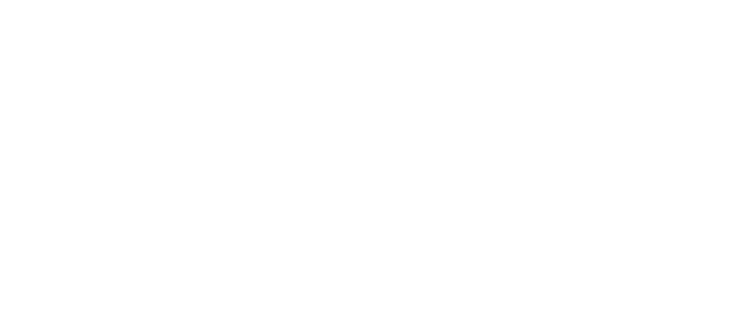
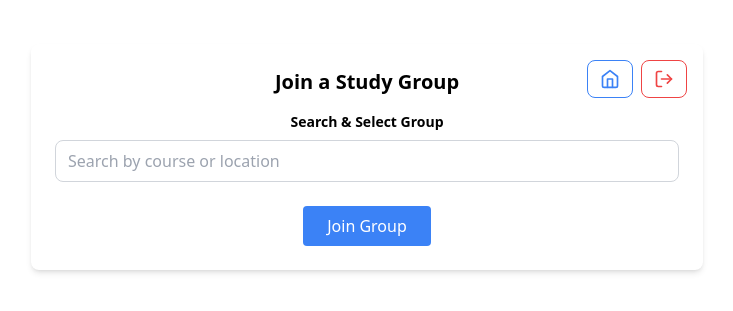
Before and after one commit to UTD-Fall-2024-Sec-6/Group-7, a React (Vite) app in the folder classcohort/app/: page /join in a window 1280 px wide. Before the commit this address had no page. Shown: the part 275-586 px from the top of the page, without its empty margins (273-1006 px from the left). Built offline with nearby package versions, Linux system fonts and the light colour scheme.

Commit message:
adding join group page with updates

```diff
--- a/classcohort/app/package.json
+++ b/classcohort/app/package.json
@@ -10,7 +10,8 @@
   },
   "dependencies": {
     "react": "^18.3.1",
-    "react-dom": "^18.3.1"
+    "react-dom": "^18.3.1",
+    "react-icons": "^5.3.0"
   },
   "devDependencies": {
     "@eslint/js": "^9.9.0",
--- a/classcohort/app/src/App.jsx
+++ b/classcohort/app/src/App.jsx
@@ -7,6 +7,7 @@ import Chat from "./chat.jsx";
 import Select from "./Select.jsx"
 import "./App.css";
 import { BrowserRouter as Router, Route, Routes } from "react-router-dom";
+import JoinGroup from "./join.jsx";
 
 function App() {
   return (
@@ -18,6 +19,7 @@ function App() {
         <Route path="/app" element={<Homepage />} />
         <Route path="/create" element={<Create />} />
         <Route path="/chat" element={<Chat />} />
+        <Route path="/join" element={<JoinGroup />} />
         <Route path="/select" element={<Select />} />
       </Routes>
     </Router>
--- a/classcohort/app/src/homepage.jsx
+++ b/classcohort/app/src/homepage.jsx
@@ -28,7 +28,7 @@ const Homepage = () => {
 
           {/* Buttons */}
           <div className="flex justify-center space-x-4 mt-4">
-          <button
+            <button
               onClick={() => navigate("/create")}
               className="px-4 py-2 bg-green-500 text-white rounded hover:bg-green-600"
             >
@@ -40,6 +40,12 @@ const Homepage = () => {
             >
               Select
             </button>
+            <button
+              onClick={() => navigate("/join")}
+              className="px-4 py-2 bg-yellow-500 text-white rounded hover:bg-yellow-600"
+            >
+              Join
+            </button>
           </div>
         </div>
       </main>
--- /dev/null
+++ b/classcohort/app/src/join.jsx
@@ -0,0 +1,206 @@
+import React, { useState, useEffect, useRef } from "react";
+import { useNavigate } from "react-router-dom";
+import { FiLogOut, FiHome } from "react-icons/fi";
+
+const JoinGroup = () => {
+  const navigate = useNavigate();
+
+  const [studyGroups, setStudyGroups] = useState([]);
+  const [searchQuery, setSearchQuery] = useState("");
+  const [selectedGroup, setSelectedGroup] = useState(null);
+  const [showDropdown, setShowDropdown] = useState(false);
+  const [errorMessage, setErrorMessage] = useState("");
+  const dropdownRef = useRef(null);
+
+  const currentUser = "currentUser";
+
+  useEffect(() => {
+    const existingGroups = JSON.parse(localStorage.getItem("studyGroups")) || [];
+    const defaultGroups = [
+      {
+        courseName: "Math 101",
+        location: "Library Room 2",
+        dateTime: new Date().setHours(new Date().getHours() + 2),
+        memberLimit: 5,
+        members: []
+      }
+    ];
+
+    const mergedGroups = [...existingGroups];
+
+    defaultGroups.forEach((defaultGroup) => {
+      const exists = existingGroups.some(
+        (group) =>
+          group.courseName === defaultGroup.courseName &&
+          group.location === defaultGroup.location &&
+          group.dateTime === defaultGroup.dateTime
+      );
+
+      if (!exists) {
+        mergedGroups.push(defaultGroup);
+      }
+    });
+
+    localStorage.setItem("studyGroups", JSON.stringify(mergedGroups));
+    setStudyGroups(mergedGroups);
+  }, []);
+
+  useEffect(() => {
+    const handleClickOutside = (event) => {
+      if (dropdownRef.current && !dropdownRef.current.contains(event.target)) {
+        setShowDropdown(false);
+      }
+    };
+
+    document.addEventListener("mousedown", handleClickOutside);
+    return () => {
+      document.removeEventListener("mousedown", handleClickOutside);
+    };
+  }, []);
+
+  const handleSearch = (query) => {
+    setSearchQuery(query);
+
+    // Check for groups matching the search query
+    const matches = studyGroups.filter(
+      (group) =>
+        group.courseName.toLowerCase().includes(query.toLowerCase()) ||
+        group.location.toLowerCase().includes(query.toLowerCase())
+    );
+
+    if (query && matches.length === 0) {
+      setErrorMessage("No groups match your search query.");
+    } else {
+      setErrorMessage("");
+    }
+  };
+
+  const handleSelectGroup = (group) => {
+    setSelectedGroup(group);
+    setSearchQuery(
+      `${group.courseName} at ${group.location} on ${new Date(group.dateTime).toLocaleString()}`
+    );
+    setShowDropdown(false);
+    setErrorMessage("");
+  };
+
+  const handleJoinGroup = () => {
+    if (!selectedGroup) {
+      alert("Please select a group to join!");
+      return;
+    }
+
+    const { members = [], memberLimit } = selectedGroup;
+
+    // Check if user is already a member
+    if (members.includes(currentUser)) {
+      alert("You are already a member of this group!");
+      return;
+    }
+
+    // Check if group is full
+    if (members.length >= memberLimit) {
+      alert("This group is already full!");
+      return;
+    }
+
+    // Update the group's members
+    const updatedGroups = studyGroups.map((group) => {
+      if (group.dateTime === selectedGroup.dateTime) {
+        return { ...group, members: [...members, currentUser] };
+      }
+      return group;
+    });
+
+    // Save to localStorage and update state
+    localStorage.setItem("studyGroups", JSON.stringify(updatedGroups));
+    setStudyGroups(updatedGroups);
+
+    alert(`You have successfully joined the group for ${selectedGroup.courseName}`);
+    navigate("/app");
+  };
+
+  const handleSignOut = () => {
+    navigate("/signin");
+  };
+
+  const handleHomePage = () => {
+    navigate("/app");
+  };
+
+  const filteredGroups = studyGroups.filter(
+    (group) =>
+      group.courseName.toLowerCase().includes(searchQuery.toLowerCase()) ||
+      group.location.toLowerCase().includes(searchQuery.toLowerCase())
+  );
+
+  return (
+    <main className="h-screen flex items-center justify-center">
+      <div className="bg-white p-6 rounded-lg shadow-md w-full max-w-2xl relative">
+        <div className="absolute top-4 right-4 flex space-x-2">
+          <button
+            onClick={handleHomePage}
+            className="text-blue-500 hover:text-blue-600 px-3 py-2 rounded-lg border border-blue-500 hover:bg-blue-100 flex items-center space-x-1"
+            aria-label="HomePage"
+          >
+            <FiHome size={20} />
+          </button>
+          <button
+            onClick={handleSignOut}
+            className="text-red-500 hover:text-red-600 px-3 py-2 rounded-lg border border-red-500 hover:bg-red-100 flex items-center space-x-1"
+            aria-label="Sign Out"
+          >
+            <FiLogOut size={20} />
+          </button>
+        </div>
+
+        <h2 className="text-xl font-bold text-center mb-4">Join a Study Group</h2>
+
+        <div className="mb-4 relative" ref={dropdownRef}>
+          <label className="block text-sm font-bold mb-2">Search & Select Group</label>
+          <input
+            type="text"
+            value={searchQuery}
+            onChange={(e) => handleSearch(e.target.value)}
+            onFocus={() => setShowDropdown(true)}
+            placeholder="Search by course or location"
+            className="w-full px-3 py-2 border border-gray-300 rounded-lg focus:outline-none focus:ring-2 focus:ring-blue-500"
+          />
+          {errorMessage && (
+            <p className="text-red-500 text-sm mt-1">{errorMessage}</p>
+          )}
+          {showDropdown && (
+            <ul className="absolute bg-white border border-gray-300 rounded-lg mt-1 max-h-40 overflow-y-auto z-10 w-full">
+              {filteredGroups.length > 0 ? (
+                filteredGroups.map((group, index) => (
+                  <li
+                    key={index}
+                    onClick={() => handleSelectGroup(group)}
+                    className="px-4 py-2 hover:bg-gray-100 cursor-pointer"
+                  >
+                    {`${group.courseName} at ${group.location} on ${new Date(
+                      group.dateTime
+                    ).toLocaleString()}`}
+                  </li>
+                ))
+              ) : (
+                <li className="px-4 py-2 text-gray-500">No groups found</li>
+              )}
+            </ul>
+          )}
+        </div>
+
+        <div className="flex justify-center mt-6">
+          <button
+            onClick={handleJoinGroup}
+            className="px-6 py-2 bg-blue-500 text-white rounded hover:bg-blue-600"
+          >
+            Join Group
+          </button>
+        </div>
+      </div>
+    </main>
+  );
+};
+
+export default JoinGroup;
```
Also changed, not shown: classcohort/app/src/Select.jsx (indentation only), 1 other file (tests, documents, lock files or other folders).
